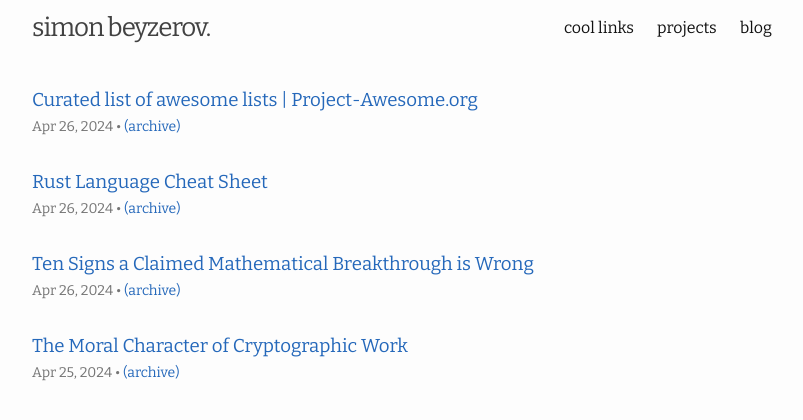
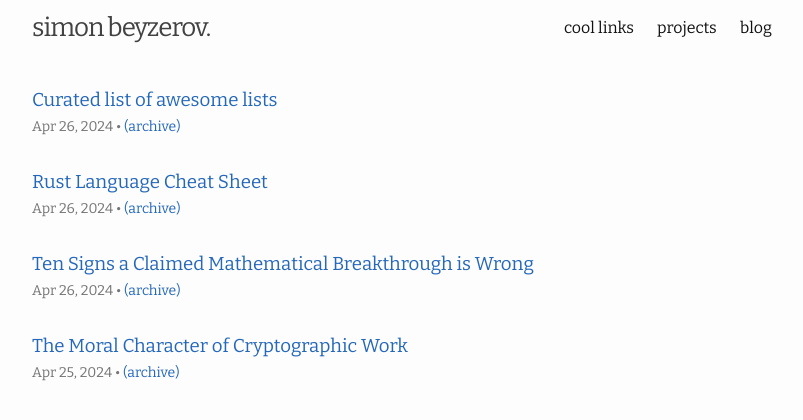
Before and after one commit to sim15/sim15.github.io, a Jekyll site: the page built from bookmarks.md, in a window 1280 px wide. Shown: the top 420 px of the page, without its empty margins (238-1041 px from the left). Built offline with Jekyll 4.4.1, drawn with Linux system fonts in a browser that asks for light colours.

Commit message:
Update bookmarks.json

```diff
--- a/_data/bookmarks.json
+++ b/_data/bookmarks.json
@@ -41,7 +41,7 @@
     "waybackUrl": "http://web.archive.org/web/20240425090009/https://cheats.rs/"
   },
   {
-    "title": "    \nCurated list of awesome lists | Project-Awesome.org",
+    "title": "Curated list of awesome lists",
     "site": "",
     "author": "",
     "date": "2024-04-26",
```
